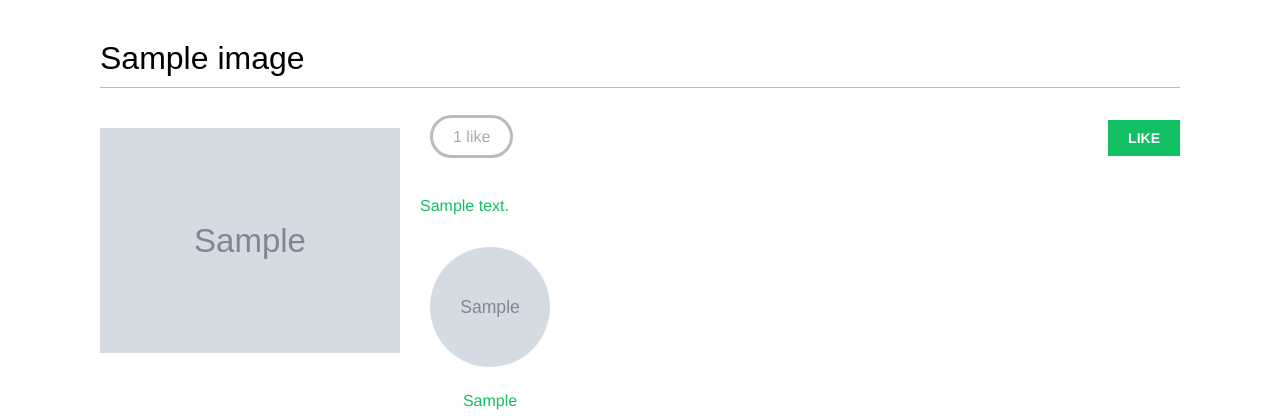
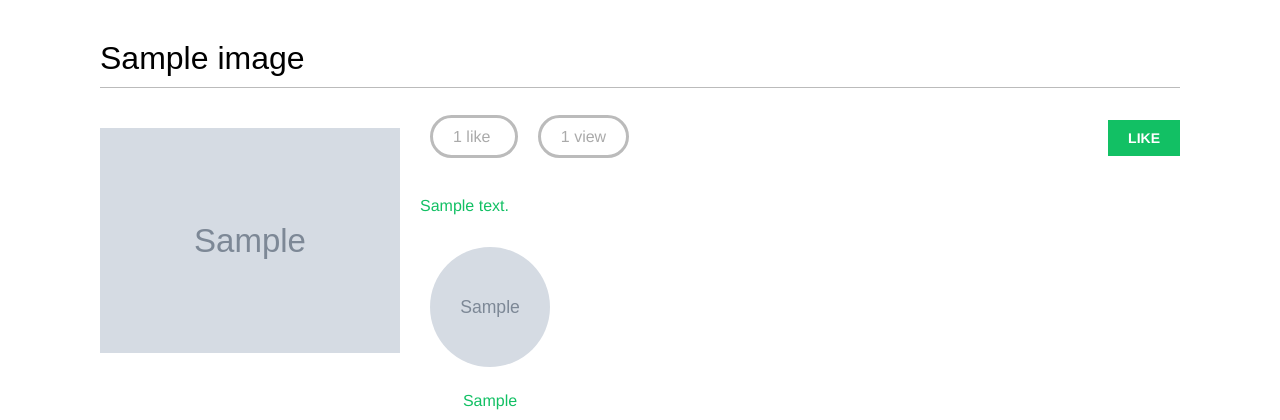
Before and after one commit to dusk03/bookmark-web-django, a Django app: template images/templates/images/image/detail.html in a window 1280 px wide. Shown: the part 47-467 px from the top of the page. Run offline with Django 5.2, Linux system fonts and the light colour scheme; tables that the repository leaves empty hold one stand-in row (values such as "Sample post"); the template is opened without the code that fills it: values that come from a table or form of the project are taken from there, most other values are stand-ins (such as "Sample title", 1, 10 or a date in 2020); grey boxes marked "Sample" are stand-in pictures; some libraries are stand-ins or nearby versions; some web fonts are replaced.

Commit message:
update template view

```diff
--- a/images/templates/images/image/detail.html
+++ b/images/templates/images/image/detail.html
@@ -13,6 +13,11 @@
                     <span class="total">{{ total_likes }}</span>
                     like{{ total_likes|pluralize }}
                 </span>
+
+                <span class="count">
+                    {{ total_views }} view{{ total_views|pluralize }}
+                </span>
+
                 <a href="#" data-id="{{ image.id }}" data-action="{% if request.user in users_like %}un{% endif %}like"
                     class="like button">
                     {% if request.user not in users_like %}
```
